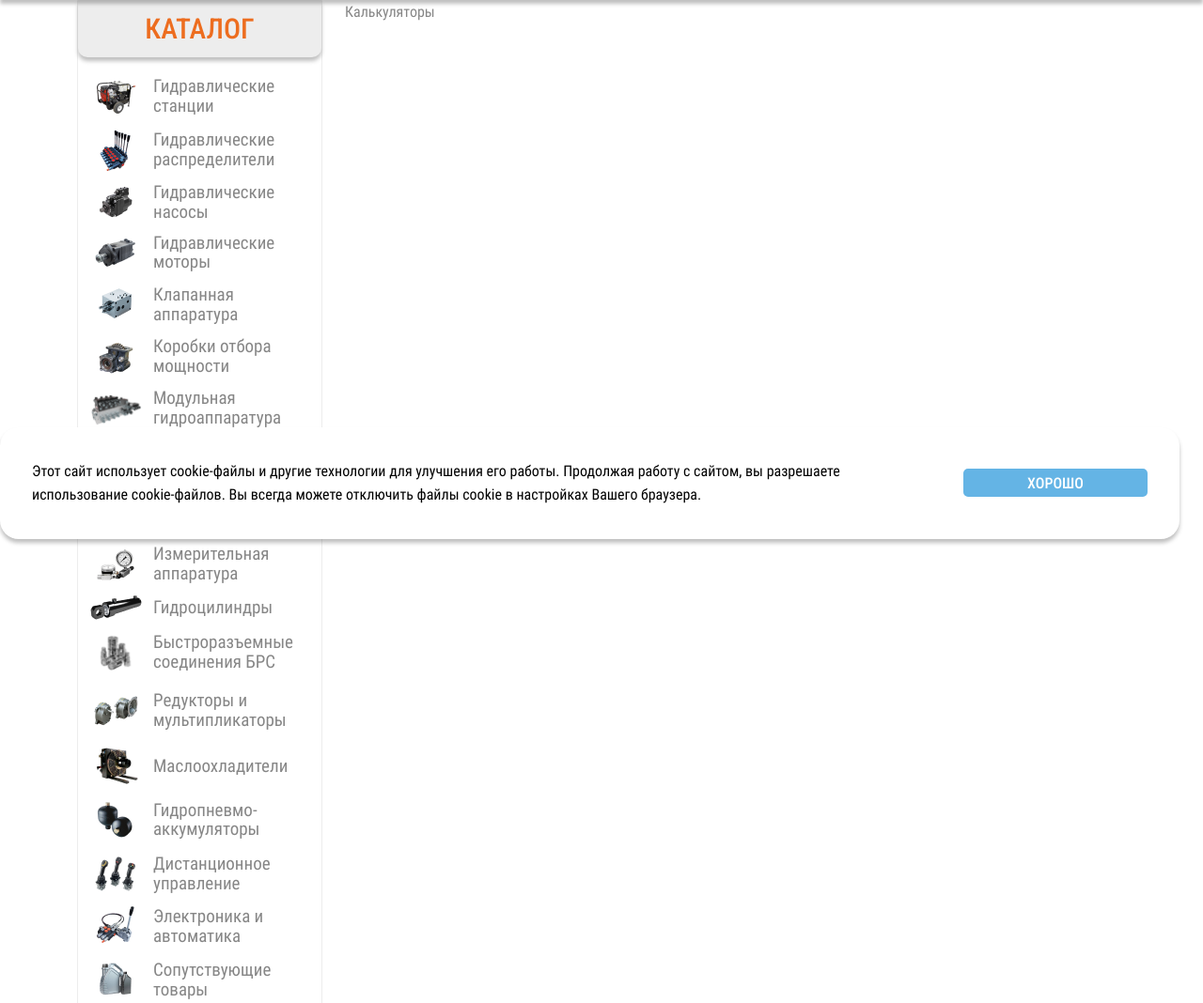
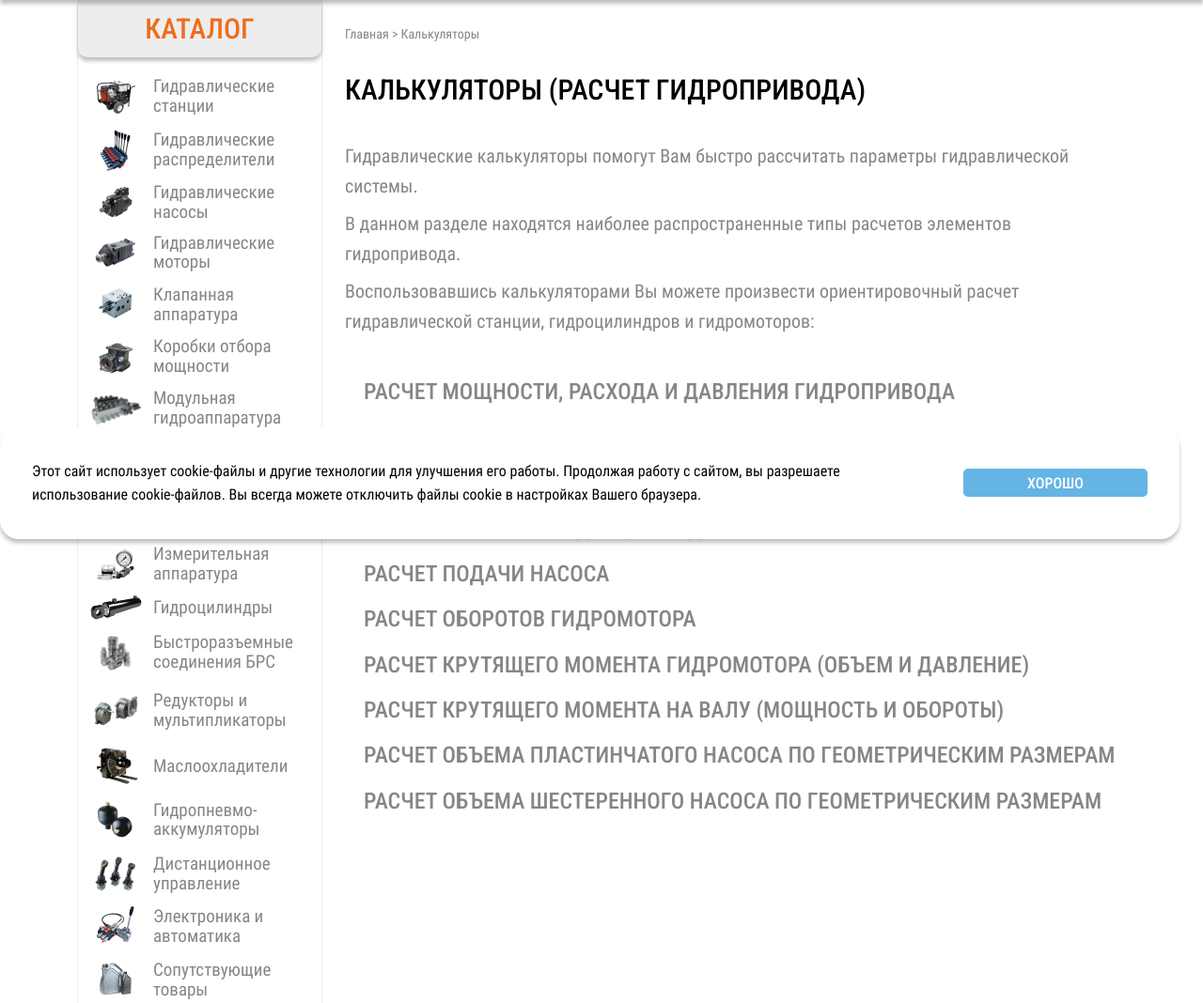
Before and after one commit to motor100/gidravlic, a Laravel app: page /calculators in a window 1280 px wide; the page is wider, and only the part inside the window is pictured. Shown: the part 179-1247 px from the top of that part at 94% size. Run offline with Laravel 10, Linux system fonts and the light colour scheme; style sheets or scripts are compiled from the project's sources; parts of the project's set-up code (start-up, migrations or seed data) failed here and were passed over; some libraries are stand-ins or nearby versions.

Commit message:
Calculators page html + css

```diff
--- a/resources/sass/main.scss
+++ b/resources/sass/main.scss
@@ -1407,16 +1407,6 @@ p {
   .services-list {
     margin: 0 0 35px 0;
   }
-  .services-list-item {
-    margin: 0 0 10px 0;
-    padding: 0 0 0 20px;
-  }
-  .services-list-item .services-list-item__link {
-    font-family: 'roboto-condensed-medium';
-    font-size: 24px;
-    color: $greycolor;
-    text-transform: uppercase;
-  }
   .services-item .services-item__price {
     margin: 0 0 20px 0;
     font-size: 30px;
@@ -1477,6 +1467,26 @@ p {
     margin: 0 0 35px 0;
   }
 }
+
+// Список услуги и калькулятор
+.snc-list-item {
+  margin: 0 0 10px 0;
+  padding: 0 0 0 20px;
+  .snc-list-item__link {
+    font-family: 'roboto-condensed-medium';
+    font-size: 24px;
+    color: $greycolor;
+    text-transform: uppercase;
+  }
+}
+
+.calculators {
+  .calculators-description {
+    margin: 0 0 40px 0;
+    font-size: 20px;
+  }
+}
+
 
 
 // footer
--- a/resources/views/calculators.blade.php
+++ b/resources/views/calculators.blade.php
@@ -3,7 +3,54 @@
 @extends('layouts.main')
 
 @section('content')
-  <div class="calculators">
-    <p>Калькуляторы</p>
+
+<div class="breadcrumbs">
+  <div class="parent">
+    <a href="{{ route('home') }}">Главная</a>
   </div>
+  <div class="arrow">></div>
+  <div class="active">Калькуляторы</div>
+</div>
+
+<div class="calculators">
+  <div class="page-title">Калькуляторы (расчет гидропривода)</div>
+  <div class="calculators-description">
+    <p>Гидравлические калькуляторы помогут Вам быстро рассчитать параметры гидравлической системы.</p>
+    <p>В данном разделе находятся наиболее распространенные типы расчетов элементов гидропривода.</p>
+    <p>Воспользовавшись калькуляторами Вы можете произвести ориентировочный расчет гидравлической станции, гидроцилиндров и гидромоторов:</p>
+  </div>
+  <div class="calculators-list">
+    <div class="calculators-list-item snc-list-item main-list-item">
+      <a href="/calculators/raschet-moshchnosti-raskhoda-i-davleniya-gidroprivoda" class="calculators-list-item__link snc-list-item__link main-list-item__link">РАСЧЕТ МОЩНОСТИ, РАСХОДА И ДАВЛЕНИЯ ГИДРОПРИВОДА</a>
+    </div>
+    <div class="calculators-list-item snc-list-item main-list-item">
+      <a href="/calculators/raschet-diametra-truboprovoda-skorosti-potoka" class="calculators-list-item__link snc-list-item__link main-list-item__link">РАСЧЕТ ДИАМЕТРА ТРУБОПРОВОДА, СКОРОСТИ ПОТОКА</a>
+    </div>
+    <div class="calculators-list-item snc-list-item main-list-item">
+      <a href="/calculators/raschet-parametrov-gidrocilindra-po-ego-razmeram" class="calculators-list-item__link snc-list-item__link main-list-item__link">РАСЧЕТ ПАРАМЕТРОВ ГИДРОЦИЛИНДРА ПО ЕГО РАЗМЕРАМ</a>
+    </div>
+    <div class="calculators-list-item snc-list-item main-list-item">
+      <a href="/calculators/raschet-razmerov-gidrocilindra-po-tekhnicheskim-parametram" class="calculators-list-item__link snc-list-item__link main-list-item__link">РАСЧЕТ РАЗМЕРОВ ГИДРОЦИЛИНДРА ПО ТЕХНИЧЕСКИМ ПАРАМЕТРАМ</a>
+    </div>
+    <div class="calculators-list-item snc-list-item main-list-item">
+      <a href="/calculators/raschet-podachi-nasosa" class="calculators-list-item__link snc-list-item__link main-list-item__link">РАСЧЕТ ПОДАЧИ НАСОСА</a>
+    </div>
+    <div class="calculators-list-item snc-list-item main-list-item">
+      <a href="/calculators/raschet-oborotov-gidromotora" class="calculators-list-item__link snc-list-item__link main-list-item__link">РАСЧЕТ ОБОРОТОВ ГИДРОМОТОРА</a>
+    </div>
+    <div class="calculators-list-item snc-list-item main-list-item">
+      <a href="/calculators/raschet-krutyashchego-momenta-gidromotora-obem-i-davlenie" class="calculators-list-item__link snc-list-item__link main-list-item__link">РАСЧЕТ КРУТЯЩЕГО МОМЕНТА ГИДРОМОТОРА (ОБЪЕМ И ДАВЛЕНИЕ)</a>
+    </div>
+    <div class="calculators-list-item snc-list-item main-list-item">
+      <a href="/calculators/raschet-krutyashchego-momenta-na-valu-moshchnost-i-oboroty" class="calculators-list-item__link snc-list-item__link main-list-item__link">РАСЧЕТ КРУТЯЩЕГО МОМЕНТА НА ВАЛУ (МОЩНОСТЬ И ОБОРОТЫ)</a>
+    </div>
+    <div class="calculators-list-item snc-list-item main-list-item">
+      <a href="/calculators/raschet-obema-plastinchatogo-nasosa-po-geometricheskim-razmeram" class="calculators-list-item__link snc-list-item__link main-list-item__link">РАСЧЕТ ОБЪЕМА ПЛАСТИНЧАТОГО НАСОСА ПО ГЕОМЕТРИЧЕСКИМ РАЗМЕРАМ</a>
+    </div>
+    <div class="calculators-list-item snc-list-item main-list-item">
+      <a href="/calculators/raschet-obema-shesterennogo-nasosa-po-geometricheskim-razmeram" class="calculators-list-item__link snc-list-item__link main-list-item__link">РАСЧЕТ ОБЪЕМА ШЕСТЕРЕННОГО НАСОСА ПО ГЕОМЕТРИЧЕСКИМ РАЗМЕРАМ</a>
+    </div>
+  </div>
+
+</div>
 @endsection
--- a/routes/web.php
+++ b/routes/web.php
@@ -4,6 +4,7 @@ use App\Http\Controllers\ProfileController;
 use Illuminate\Support\Facades\Route;
 use App\Http\Controllers\MainController;
 use App\Http\Controllers\LkController;
+use App\Http\Controllers\CalculatorController;
 
 /*
 |--------------------------------------------------------------------------
@@ -41,6 +42,26 @@ Route::get('/delivery', [MainController::class, 'delivery']);
 Route::get('/warranty', [MainController::class, 'warranty']);
 
 Route::get('/calculators', [MainController::class, 'calculators']);
+
+Route::get('/calculators/raschet-moshchnosti-raskhoda-i-davleniya-gidroprivoda', [CalculatorController::class, 'raschet_moshchnosti_raskhoda_i_davleniya_gidroprivoda']);
+
+Route::get('/calculators/raschet-diametra-truboprovoda-skorosti-potoka', [CalculatorController::class, 'raschet_diametra_truboprovoda_skorosti_potoka']);
+
+Route::get('/calculators/raschet-parametrov-gidrocilindra-po-ego-razmeram', [CalculatorController::class, 'raschet_parametrov_gidrocilindra_po_ego_razmeram']);
+
+Route::get('/calculators/raschet-razmerov-gidrocilindra-po-tekhnicheskim-parametram', [CalculatorController::class, 'raschet_razmerov_gidrocilindra_po_tekhnicheskim_parametram']);
+
+Route::get('/calculators/raschet-podachi-nasosa', [CalculatorController::class, 'raschet_podachi_nasosa']);
+
+Route::get('/calculators/raschet-oborotov-gidromotora', [CalculatorController::class, 'raschet_oborotov_gidromotora']);
+
+Route::get('/calculators/raschet-krutyashchego-momenta-gidromotora-obem-i-davlenie', [CalculatorController::class, 'raschet_krutyashchego_momenta_gidromotora_obem_i_davlenie']);
+
+Route::get('/calculators/raschet-krutyashchego-momenta-na-valu-moshchnost-i-oboroty', [CalculatorController::class, 'raschet_krutyashchego_momenta_na_valu_moshchnost_i_oboroty']);
+
+Route::get('/calculators/raschet-obema-plastinchatogo-nasosa-po-geometricheskim-razmeram', [CalculatorController::class, 'raschet_obema_plastinchatogo_nasosa_po_geometricheskim_razmeram']);
+
+Route::get('/calculators/raschet-obema-shesterennogo-nasosa-po-geometricheskim-razmeram', [CalculatorController::class, 'raschet_obema_shesterennogo_nasosa_po_geometricheskim_razmeram']);
 
 Route::get('/contacts', [MainController::class, 'contacts']);
 
```
Also changed, not shown: app/Http/Controllers/CalculatorController.php (added, +60 -0 lines), resources/views/services.blade.php (+10 -10 lines).
